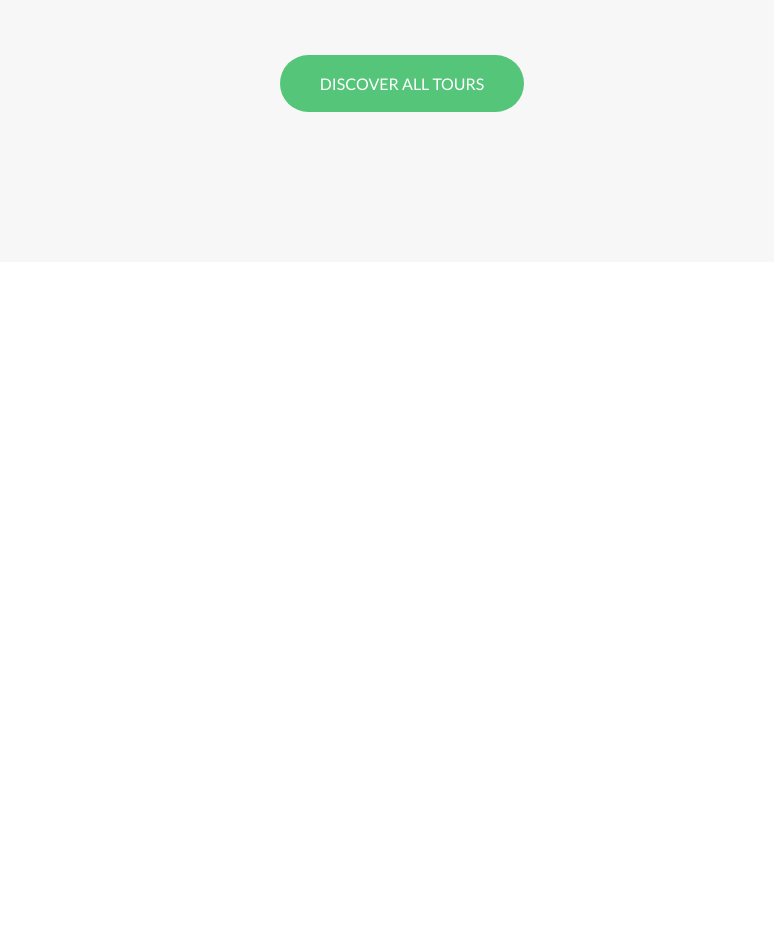
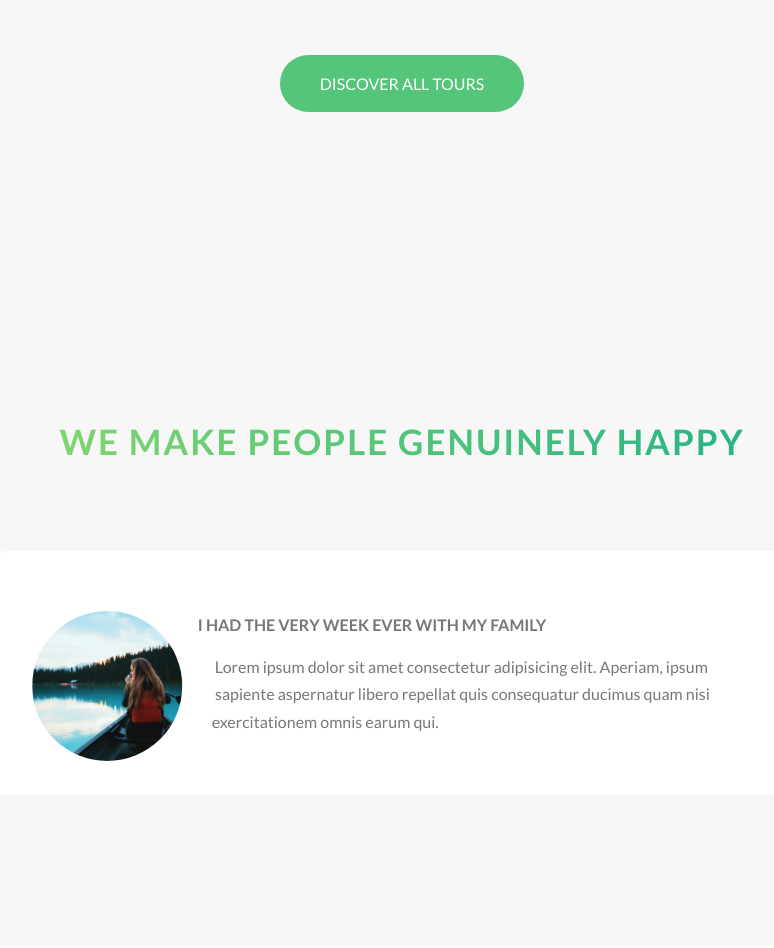
Before and after one commit to takabatoshiki/Natours, a website: page index.html in a window 1280 px wide. Shown: the part 3040-3988 px from the top of the page, without its empty margins (238-1012 px from the left). Before the commit the page ends 3332 px from the top, so only its background shows below. Drawn offline with Linux system fonts and the light colour scheme.

Commit message:
add story

```diff
--- a/index.html
+++ b/index.html
@@ -205,6 +205,28 @@
               </div>
 
             </section>
+
+            <section class="section-stories">
+              <div class="u-center-text u-margin-bottom-big">
+                <h2 class="heading-secondary">
+                  We make people genuinely happy
+                </h2>
+              </div>
+              <div class="row">
+                <div class="story">
+                  <figure class="story__shape">
+                    <img src="img/nat-8.jpg" alt="Person on a tour" class="story__img">
+                  </figure>
+                  <div class="story__text">
+                    <h3 class="heading-tertiary u-margin-bottom-small">I had the very week ever with my family</h3>
+                    <p>
+                      Lorem ipsum dolor sit amet consectetur adipisicing elit. Aperiam, ipsum sapiente aspernatur libero repellat quis consequatur
+                    ducimus quam nisi exercitationem omnis earum qui.
+                    </p>
+                  </div>
+                </div>
+              </div>
+            </section>
         </main>
 
         <!--
--- /dev/null
+++ b/sass/components/_story.scss
@@ -0,0 +1,30 @@
+.story{
+    width: 75%;
+    margin: 0 auto;
+    box-shadow: 0 3rem 6 rem rgba($color-black, .1);
+    background-color: $color-white;
+    border-radius: 3px;
+    padding: 6rem;
+    padding-left: 9rem;
+    font-size: $default-font-size;
+    transform: skewX(-12deg);
+
+    &__shape{
+        width: 15rem;
+        height: 15rem;
+        float: left;
+        -webkit-shape-outside: circle(50% at 50% 50%);
+        shape-outside: circle(50% at 50% 50%);
+        -webkit-clip-path: circle(50% at 50% 50%);
+        clip-path: circle(50% at 50% 50%);
+        transform: translateX(-3rem) skewX(12deg);
+    }
+
+    &__img{
+        height: 100%;
+    }
+
+    &__text{
+        transform: skewX(12deg);
+    }
+}
--- a/sass/main.scss
+++ b/sass/main.scss
@@ -11,6 +11,7 @@
 @import "components/card";
 @import "components/composition";
 @import "components/feature-box";
+@import "components/story";
 
 @import "layout/header";
 @import "layout/grid";
--- a/sass/pages/_home.scss
+++ b/sass/pages/_home.scss
@@ -26,3 +26,8 @@
   padding: 25rem 0 15rem 0;
   margin-top: -10rem;
 }
+
+.section-stories{
+  padding: 15rem 0;
+  background-color: $color-grey-light-1;
+}
```
Also changed, not shown: css/style.css.
